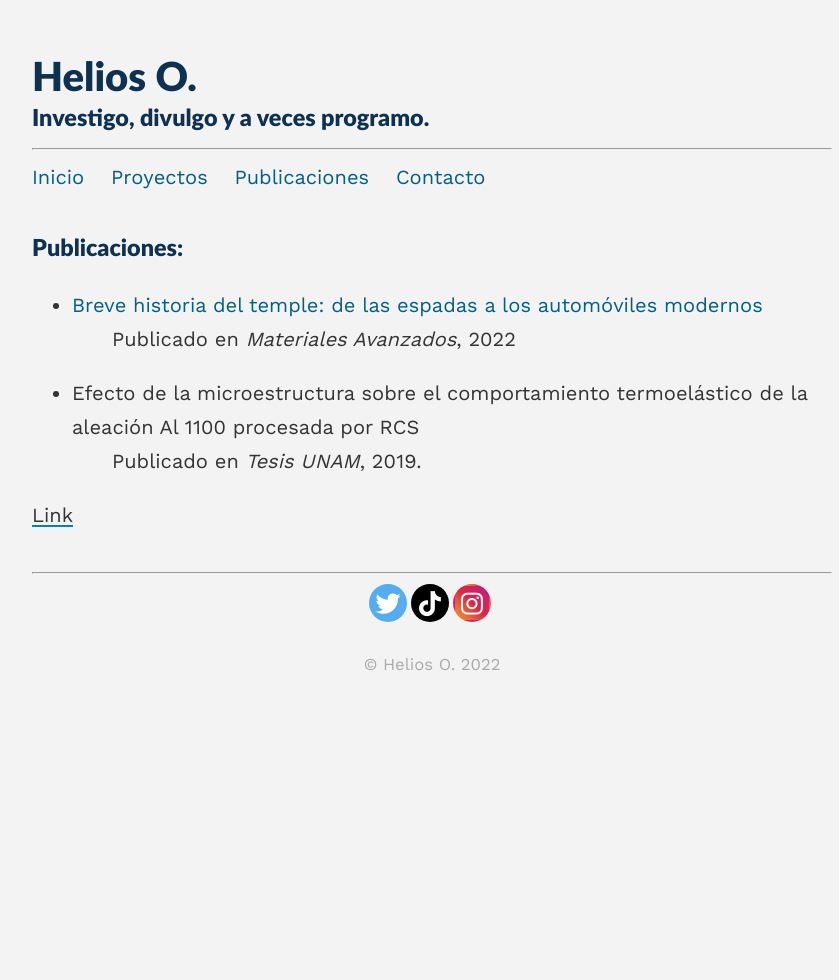
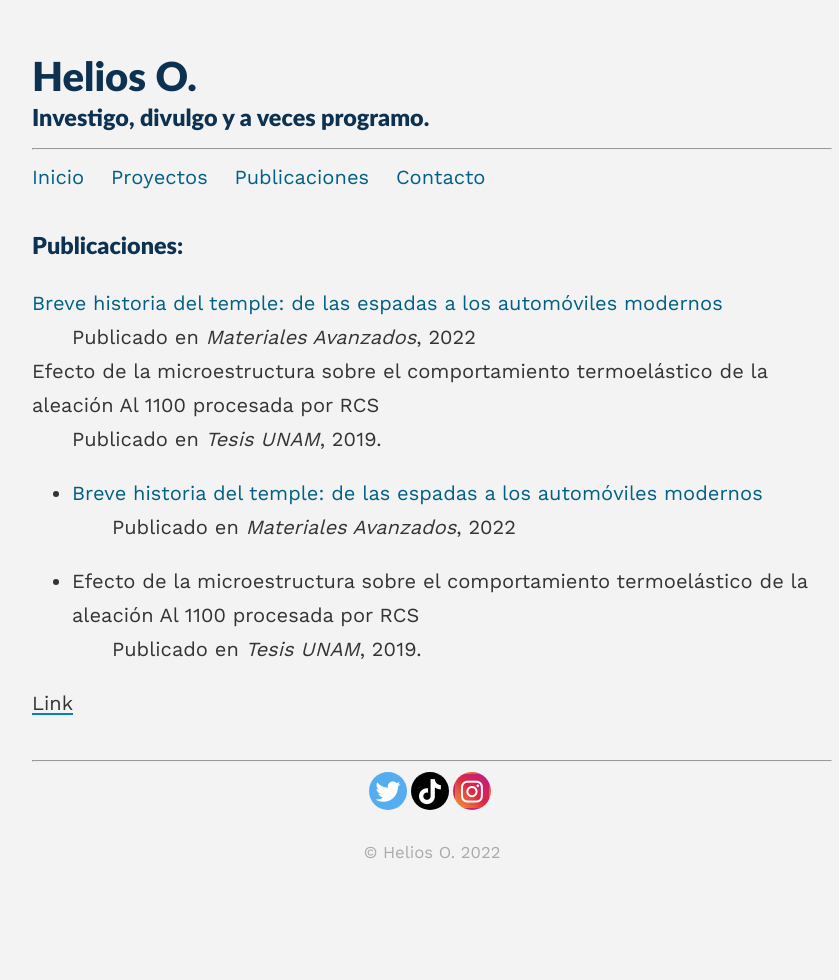
Before and after one commit to Heliouz/Heliouz.github.io, a Jekyll site: the page built from _pages/pubs.md, in a window 1280 px wide. Shown: the whole page, without its empty margins (208-1047 px from the left). Built offline with Jekyll 4.4.1, drawn with Linux system fonts in a browser that asks for light colours.

Commit message:
Update pubs.md

```diff
--- a/_pages/pubs.md
+++ b/_pages/pubs.md
@@ -5,9 +5,25 @@
 published: true
 ---
 
-<hr style="height:10px; visibility:hidden;" />
+<hr style="height:8px; visibility:hidden;" />
 
 ### Publicaciones:
+
+[Breve historia del temple: de las espadas a los automóviles modernos](https://www.iim.unam.mx/MA/36){:target="_blank"}
+:   Publicado en _Materiales Avanzados_, 2022
+
+Efecto de la microestructura sobre el comportamiento termoelástico de la aleación Al 1100 procesada por RCS
+:   Publicado en _Tesis UNAM_, 2019.
+
+
+
+
+
+
+
+
+
+
 
 * [Breve historia del temple: de las espadas a los automóviles modernos](https://www.iim.unam.mx/MA/36){:target="_blank"}
 :   Publicado en _Materiales Avanzados_, 2022
```
